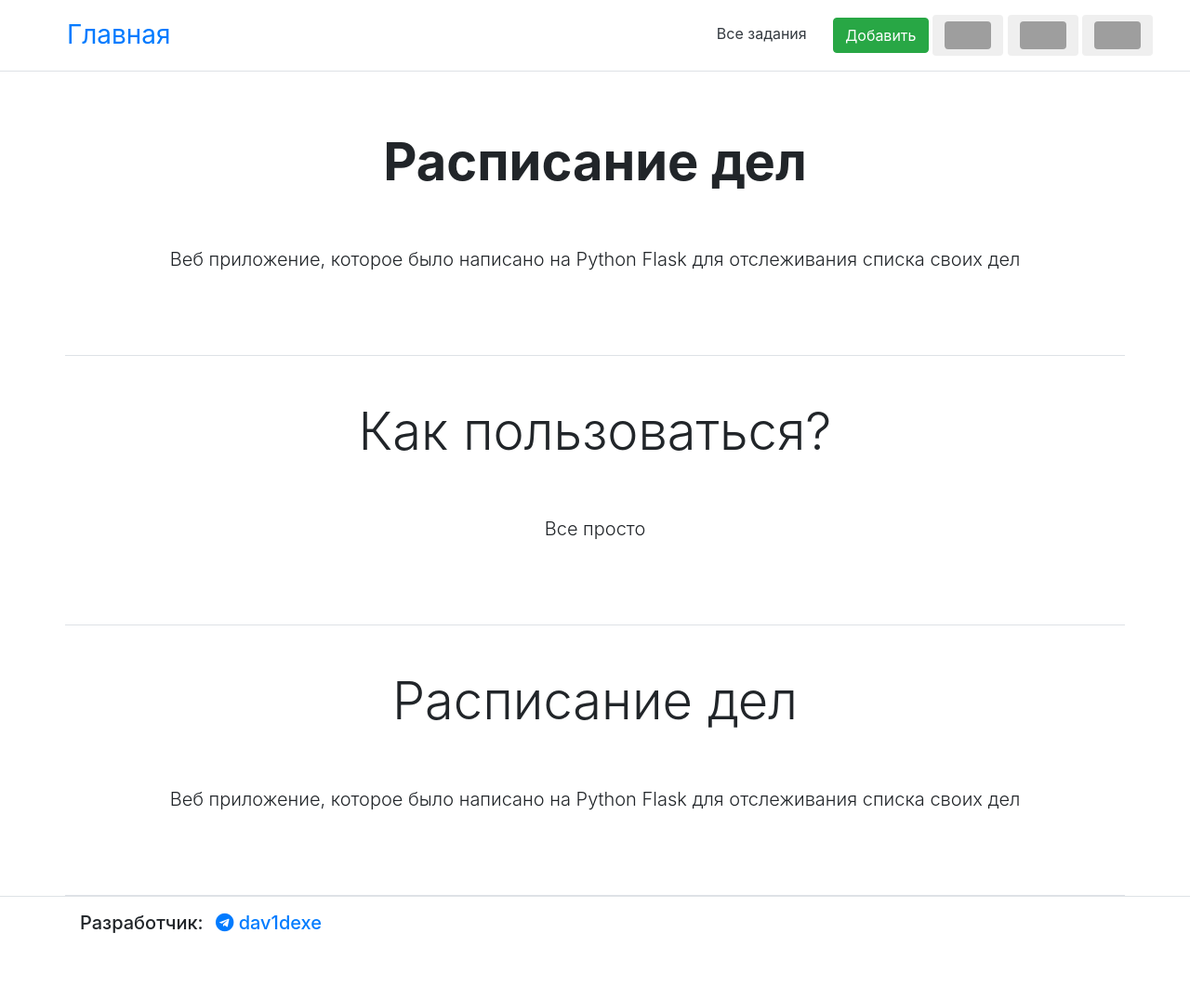
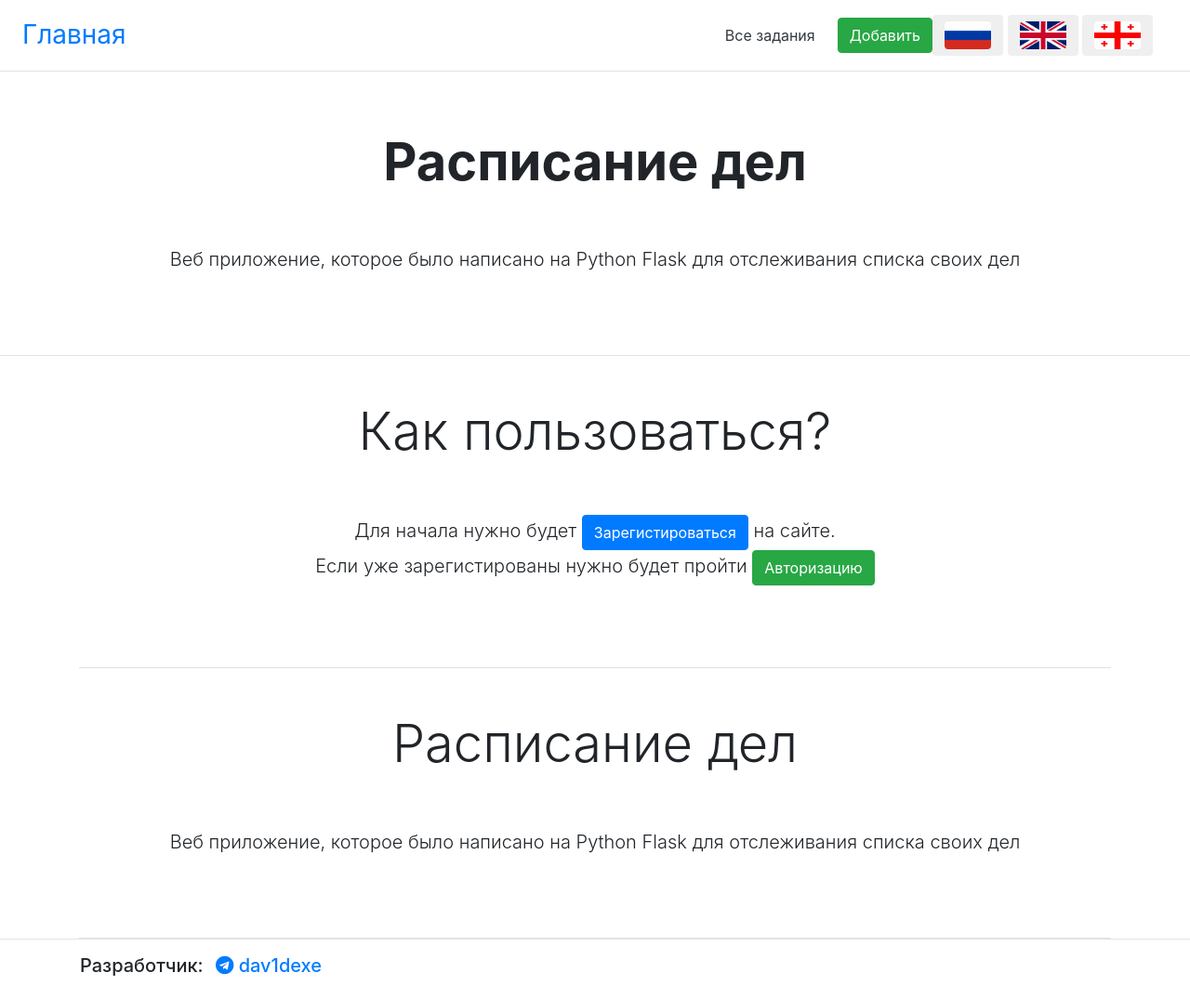
Before and after one commit to dav1dexe/To-Do-App, a Flask app: page / in a window 1280 px wide. Shown: the whole page at 93% size. Before the commit the page ends 1004 px from the top, so only its background shows below. Run offline with Flask 2, Linux system fonts and the light colour scheme; some libraries are stand-ins or nearby versions; grey boxes are pictures that could not be loaded.

Commit message:
Add files via upload

```diff
--- a/templates/auth.html
+++ b/templates/auth.html
@@ -37,9 +37,8 @@
         </form>
     </article>
     <div class="border-top card-body text-center">Нет аккаунта? <a href="/register">Зарегистрируйтесь</a></div>
-    <br><br><br><br><br>
         </div>
     </div>
 </div>
-
+    <br><br><br><br><br><br><br><br>
 {% endblock %}
--- a/templates/base.html
+++ b/templates/base.html
@@ -4,9 +4,9 @@
     <meta charset="UTF-8">
     <meta name="viewport" content="width=device-width, initial-scale=1.0">
     <link rel="shortcut icon" type="image/x-icon" href="{{ url_for('static', filename='favicon.ico') }}">
-    <link rel="stylesheet" href="https://maxcdn.bootstrapcdn.com/bootstrap/4.0.0/css/bootstrap.min.css" integrity="sha384-Gn5384xqQ1aoWXA+058RXPxPg6fy4IWvTNh0E263XmFcJlSAwiGgFAW/dAiS6JXm" crossorigin="anonymous">
+    <link rel="stylesheet" href="https://maxcdn.bootstrapcdn.com/bootstrap/4.0.0/css/bootstrap.min.css">
     <link rel="stylesheet" href="https://cdnjs.cloudflare.com/ajax/libs/font-awesome/5.15.1/css/all.min.css">
-    <link rel="stylesheet" href="{{ url_for('static', filename='style.css') }}">
+    <link rel="stylesheet" href="{{ url_for('static', filename='css/style.css') }}">
     <title>{% block title %}{% endblock %}</title>
 </head>
 <body>
@@ -22,6 +22,6 @@
     </div>
   </footer>
   <script src="https://code.jquery.com/jquery-1.12.4.js" integrity="sha256-Qw82+bXyGq6MydymqBxNPYTaUXXq7c8v3CwiYwLLNXU=" crossorigin="anonymous"></script>
-  <script type="text/javascript" src="{{ url_for('static', filename='lang.js') }}"></script>
+  <script type="text/javascript" src="{{ url_for('static', filename='js/lang.js') }}"></script>
 </body>
 </html>
--- a/templates/index.html
+++ b/templates/index.html
@@ -4,40 +4,43 @@
 
 {% block nav %}
 <div class="d-flex flex-column flex-md-row align-items-center p-3 px-md-4 mb-3 bg-white border-bottom box-shadow">
-    <h3 class="my-0 mr-md-auto font-weight-normal pl-5 localization" caption="test"><a href='/'>Главная</a></h3>
-    <nav class="my-2 my-md-0 mr-md-3">
+    <h3 class="my-0 mr-md-auto font-weight-normal"><a href='/' class='localization' caption="main">Главная</a></h3>
     <a class="p-2 mr-3 text-dark localization" href="#">Все задания</a>
     <a href='/add'><button type="button" class="btn btn-success">Добавить</button></a>
+    <nav class="my-2 my-md-0 mr-md-3">
         <button class="ru btn btn-default">
-            <img src="{{ url_for('static', filename='ru.png') }}" width="50" height="30" class="rounded-bottom rounded-top" />
+            <img src="{{ url_for('static', filename='img/ru.png') }}" width="50" height="30" class="rounded-bottom rounded-top" />
         </button>
         <button class="en btn btn-default">
-            <img src="{{ url_for('static', filename='en.png') }}" width="50" height="30" class="rounded-bottom rounded-top" />
+            <img src="{{ url_for('static', filename='img/en.png') }}" width="50" height="30" class="rounded-bottom rounded-top" />
         </button>
         <button class="ge btn btn-default">
-            <img src="{{ url_for('static', filename='ge.png') }}" width="50" height="30" class="rounded-bottom rounded-top" />
+            <img src="{{ url_for('static', filename='img/ge.png') }}" width="50" height="30" class="rounded-bottom rounded-top" />
         </button>
     </nav>
 </div>
 {% endblock %}
 
 {% block body %}
-<div class="container pt-md-5 pb-md-4 text-center border-bottom">
+    <div class="pt-md-5 pb-md-4 text-center border-bottom">
         <h1 class="display-4 font-weight-bold">Расписание дел</h1>
         <p class="lead pt-5 pb-5">
             Веб приложение, которое было написано на Python Flask для отслеживания списка своих дел
         </p>
     </div>
-<div class="container pt-md-5 pb-md-4 text-center border-bottom">
+<div class="container">
+    <div class="pt-md-5 pb-md-4 text-center border-bottom">
         <h1 class="display-4">Как пользоваться?</h1>
-    <p class="lead pt-5 pb-5">
-        Все просто
+        <p class="lead pt-5 pb-5 display-5">
+            Для начала нужно будет <a href='/register'><button type="button" class="btn btn-primary">Зарегистироваться</button></a> на сайте.<br>
+            Если уже зарегистированы нужно будет пройти <a href='/auth'><button type="button" class="btn btn-success">Авторизацию</button></a>
         </p>
     </div>
-<div class="container pt-md-5 pb-md-4 text-center border-bottom">
+    <div class="pt-md-5 pb-md-4 text-center border-bottom">
         <h1 class="display-4">Расписание дел</h1>
         <p class="lead pt-5 pb-5">
             Веб приложение, которое было написано на Python Flask для отслеживания списка своих дел
         </p>
     </div>
+</div>
 {% endblock %}
```
Also changed, not shown: templates/register.html (+5 -5 lines). Lines whose indentation alone changed are shown as unchanged.
